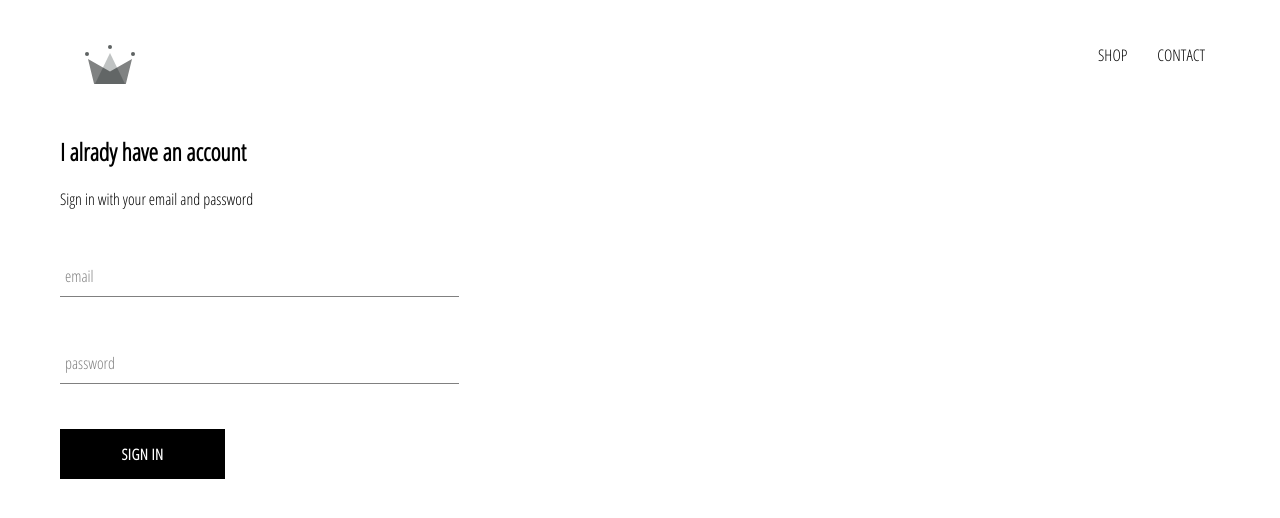
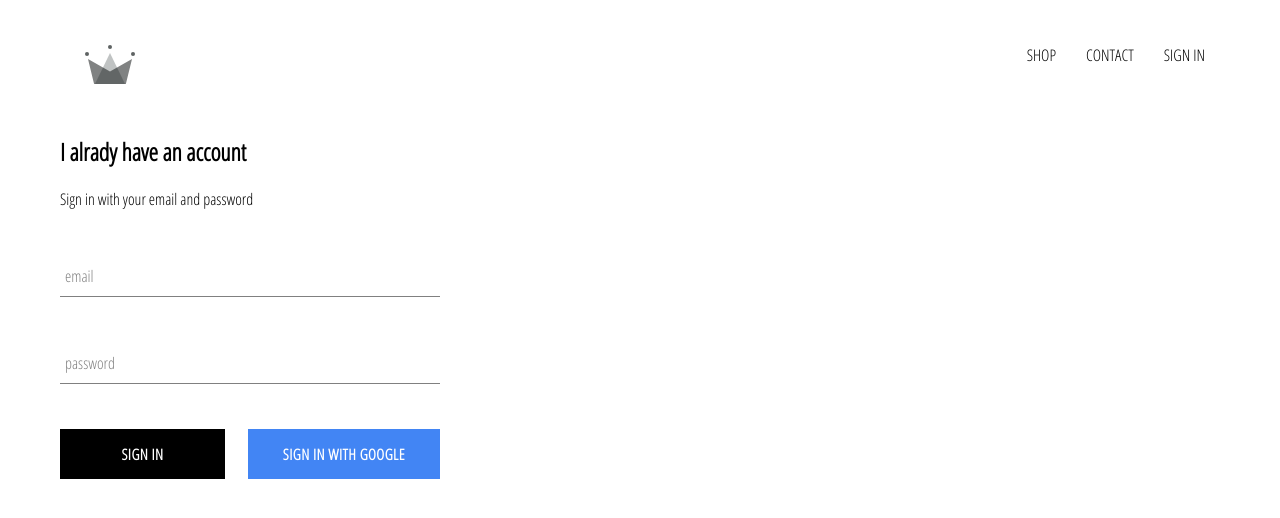
Before and after one commit to jogkunal5/crwn-clothing, a React (Create React App) app: page /signin in a window 1280 px wide. Shown: the top 518 px of the page. Built offline with nearby package versions, Linux system fonts and the light colour scheme; no server answers.

Commit message:
Added google sign in button. Implemented firebase and signin-signout functionality

```diff
--- a/package.json
+++ b/package.json
@@ -3,6 +3,7 @@
   "version": "0.1.0",
   "private": true,
   "dependencies": {
+    "firebase": "^7.4.0",
     "node-sass": "^4.13.0",
     "react": "^16.11.0",
     "react-dom": "^16.11.0",
--- a/src/App.css
+++ b/src/App.css
@@ -7,3 +7,7 @@
   text-decoration: none;
   color: black;
 }
+
+*{
+  box-sizing: border-box;
+}
--- a/src/App.js
+++ b/src/App.js
@@ -5,13 +5,36 @@
 import ShopPage from './pages/shop/shop.component';
 import SignInAndSignUp from './pages/sign-in-and-sign-up/sign-in-and-sign-up.component';
 import Header from './components/header/header.component';
+import { auth } from './firebase/firebase.utils';
 
-function App() {
+class App extends React.Component {
 
+  constructor() {
+    super();
+
+    this.state = {
+      currentUser: null
+    }
+  }
+
+  unsubscribeFromAuth = null;
+
+  componentDidMount() {
+    this.unsubscribeFromAuth = auth.onAuthStateChanged(user => {
+      this.setState({ currentUser: user });
+      console.log(user);
+    });
+  }
+
+  componentWillUnmount() {
+    this.unsubscribeFromAuth();
+  }
+
+  render() {
     // exact: it means that path must be exactly same in order to render component
     return (
       <div>
-      <Header></Header>
+        <Header currentUser={this.state.currentUser}></Header>
         <Switch>
           <Route exact path='/' component={HomePage} />
           <Route path='/shop' component={ShopPage} />
@@ -20,5 +43,6 @@
       </div>
     );
   }
+}
 
 export default App;
--- a/src/components/custom-button/custom-button.component.jsx
+++ b/src/components/custom-button/custom-button.component.jsx
@@ -1,8 +1,8 @@
 import React from 'react';
 import './custom-button.styles.scss';
 
-const CustomButton = ({ children, ...otherProps }) => (
-    <button className='custom-button' {...otherProps}>
+const CustomButton = ({ children, isGoogleSignIn, ...otherProps }) => (
+    <button className={`${isGoogleSignIn ? 'google-sign-in' : ''} custom-button`} {...otherProps}>
         {children}
     </button>
 )
--- a/src/components/custom-button/custom-button.styles.scss
+++ b/src/components/custom-button/custom-button.styles.scss
@@ -19,4 +19,14 @@
       color: black;
       border: 1px solid black;
     }
+
+    &.google-sign-in{
+      background-color: #4285f4;
+      color: white;
+
+      &:hover{
+        background-color: #357ae8;
+        border: none;
+      }
+    }
   }
--- a/src/components/header/header.component.jsx
+++ b/src/components/header/header.component.jsx
@@ -2,8 +2,9 @@
 import { Link } from 'react-router-dom';
 import './header.styles.scss';
 import { ReactComponent as Logo } from '../../assets/crown.svg';
+import { auth } from '../../firebase/firebase.utils';
 
-const Header = () => (
+const Header = ({ currentUser }) => (
     <div className='header'>
         <Link to='/' className='logo-container'>
             <Logo className='logo'></Logo>
@@ -11,6 +12,14 @@
         <div className='options'>
             <Link to='/shop' className='option'>SHOP</Link>
             <Link to='/shop' className='option'>CONTACT</Link>
+            {
+                currentUser
+                    ?
+                    <div className='option' onClick={() => auth.signOut()}>SIGN OUT</div>
+                    :
+                    <Link className='option' to='/signin'>SIGN IN</Link>
+
+            }
         </div>
     </div>
 )
--- a/src/components/header/header.styles.scss
+++ b/src/components/header/header.styles.scss
@@ -20,6 +20,7 @@
 
       .option {
         padding: 10px 15px;
+        cursor: pointer;
       }
     }
   }
--- a/src/components/sign-in/sign-in.component.jsx
+++ b/src/components/sign-in/sign-in.component.jsx
@@ -1,6 +1,7 @@
 import React from 'react';
 import FormInput from '../form-input/form-input.component';
 import CustomButton from '../custom-button/custom-button.component';
+import { signInWithGoogle } from '../../firebase/firebase.utils';
 import './sign-in.styles.scss';
 
 class SignIn extends React.Component {
@@ -33,7 +34,10 @@
                     <FormInput name="email" label="email" type="email" value={this.state.email} handleChange={this.handleChange} required />
                     <FormInput name="password" label="password" type="password" value={this.state.password} handleChange={this.handleChange} required />
 
-                    <CustomButton type="submit">Sign In</CustomButton>
+                    <div className="buttons">
+                        <CustomButton type="submit">Sign In</CustomButton>
+                        <CustomButton onClick={signInWithGoogle} isGoogleSignIn>Sign in with Google</CustomButton>
+                    </div>
                 </form>
             </div>
         )
--- a/src/components/sign-in/sign-in.styles.scss
+++ b/src/components/sign-in/sign-in.styles.scss
@@ -1,9 +1,14 @@
 .sign-in{
-    width: 30vw;
+    width: 380px;
     display: flex;
     flex-direction: column;
 
     .title{
         margin: 10px 0;
     }
+
+    .buttons{
+        display: flex;
+        justify-content: space-between;
+    }
 }
--- /dev/null
+++ b/src/firebase/firebase.utils.js
@@ -0,0 +1,25 @@
+import firebase from 'firebase/app';
+import 'firebase/firestore';
+import 'firebase/auth';
+
+const config = {
+    apiKey: "AIzaSyC8hOIwtNiVxDzriEpjxXuPj0AuRJ0Dw0M",
+    authDomain: "crwn-db-fc3b6.firebaseapp.com",
+    databaseURL: "https://crwn-db-fc3b6.firebaseio.com",
+    projectId: "crwn-db-fc3b6",
+    storageBucket: "crwn-db-fc3b6.appspot.com",
+    messagingSenderId: "922185780073",
+    appId: "1:922185780073:web:7da8b970d6f8ec1d12cbf8",
+    measurementId: "G-921XZ8M0DY"
+};
+
+firebase.initializeApp(config);
+
+export const auth = firebase.auth();
+export const firestore = firebase.firestore();
+
+const provider = new firebase.auth.GoogleAuthProvider();
+provider.setCustomParameters({prompt:'select_account'});
+export const signInWithGoogle = () => auth.signInWithPopup(provider);
+
+export default firebase;
```
Also changed, not shown: 1 other file (tests, documents, lock files or other folders). Lines whose indentation alone changed are shown as unchanged.
